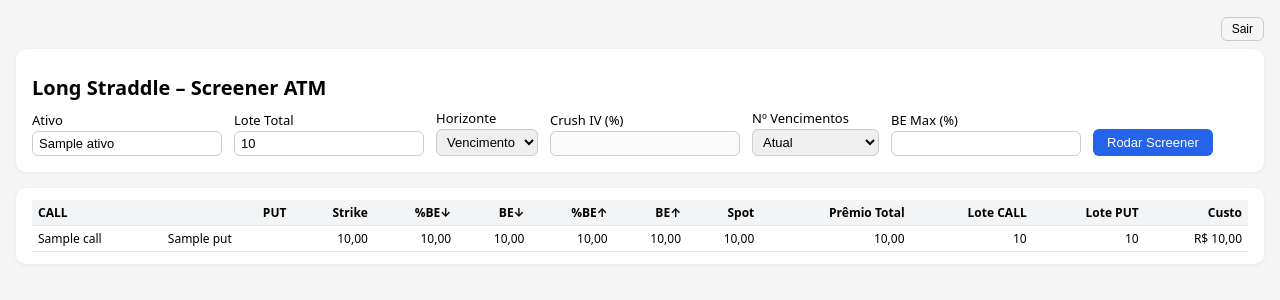
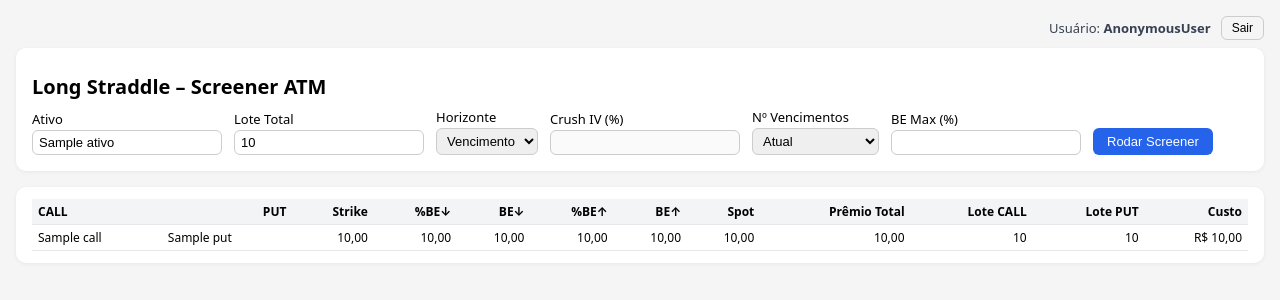
Before and after one commit to RodrigoSchinoff/SimuladorOpcoes, a Django app: template simulador_web/templates/simulador_web/long_straddle.html in a window 1280 px wide. Shown: the top 300 px of the page. Run offline with Django 5.2, Linux system fonts and the light colour scheme; the template is opened without the code that fills it: most values are stand-ins (such as "Sample title", 1, 10 or a date in 2020); parts of the project's set-up code (start-up, migrations or seed data) failed here and were passed over.

Commit message:
UX: mensagem de bloqueio no login e exibição do usuário no LS

```diff
--- a/simulador_web/templates/simulador_web/long_straddle.html
+++ b/simulador_web/templates/simulador_web/long_straddle.html
@@ -11,10 +11,15 @@
             background: #f5f5f5;
         }
 
-        /* ===== LOGOUT ===== */
-        .logout-box {
-            text-align: right;
+        /* ===== TOP BAR ===== */
+        .top-bar {
+            display: flex;
+            justify-content: flex-end;
+            align-items: center;
+            gap: 10px;
             margin-bottom: 8px;
+            font-size: 13px;
+            color: #374151;
         }
 
         .logout-box button {
@@ -116,12 +121,16 @@
 </head>
 <body>
 
-<!-- ===== LOGOUT ===== -->
-<div class="logout-box">
-    <form method="post" action="/accounts/logout/">
-        {% csrf_token %}
-        <button type="submit">Sair</button>
-    </form>
+<!-- ===== TOP BAR ===== -->
+<div class="top-bar">
+    <span>Usuário: <strong>{{ request.user }}</strong></span>
+
+    <div class="logout-box">
+        <form method="post" action="/accounts/logout/">
+            {% csrf_token %}
+            <button type="submit">Sair</button>
+        </form>
+    </div>
 </div>
 
 <div class="card">
--- a/simulador_web/utils.py
+++ b/simulador_web/utils.py
@@ -21,12 +21,10 @@ def subscription_required(view_func):
             status = await sync_to_async(_check)(request)
 
             if status == "login":
-                # SEM mensagem
                 return redirect("/accounts/login/?next=/app/ls/")
 
             if status == "expired":
-                # sinaliza via querystring (SEM messages)
-                return redirect("/?expired=1")
+                return redirect("/accounts/login/?reason=expired")
 
             return await view_func(request, *args, **kwargs)
         return _wrapped
@@ -40,7 +38,7 @@ def subscription_required(view_func):
                 return redirect("/accounts/login/?next=/app/ls/")
 
             if status == "expired":
-                return redirect("/?expired=1")
+                return redirect("/accounts/login/?reason=expired")
 
             return view_func(request, *args, **kwargs)
         return _wrapped
```
Also changed, not shown: simulador_web/templates/registration/login.html (+14 -8 lines), simulador_web/templates/simulador_web/landing.html (+0 -7 lines), simulador_web/views.py (+25 -1 lines).
